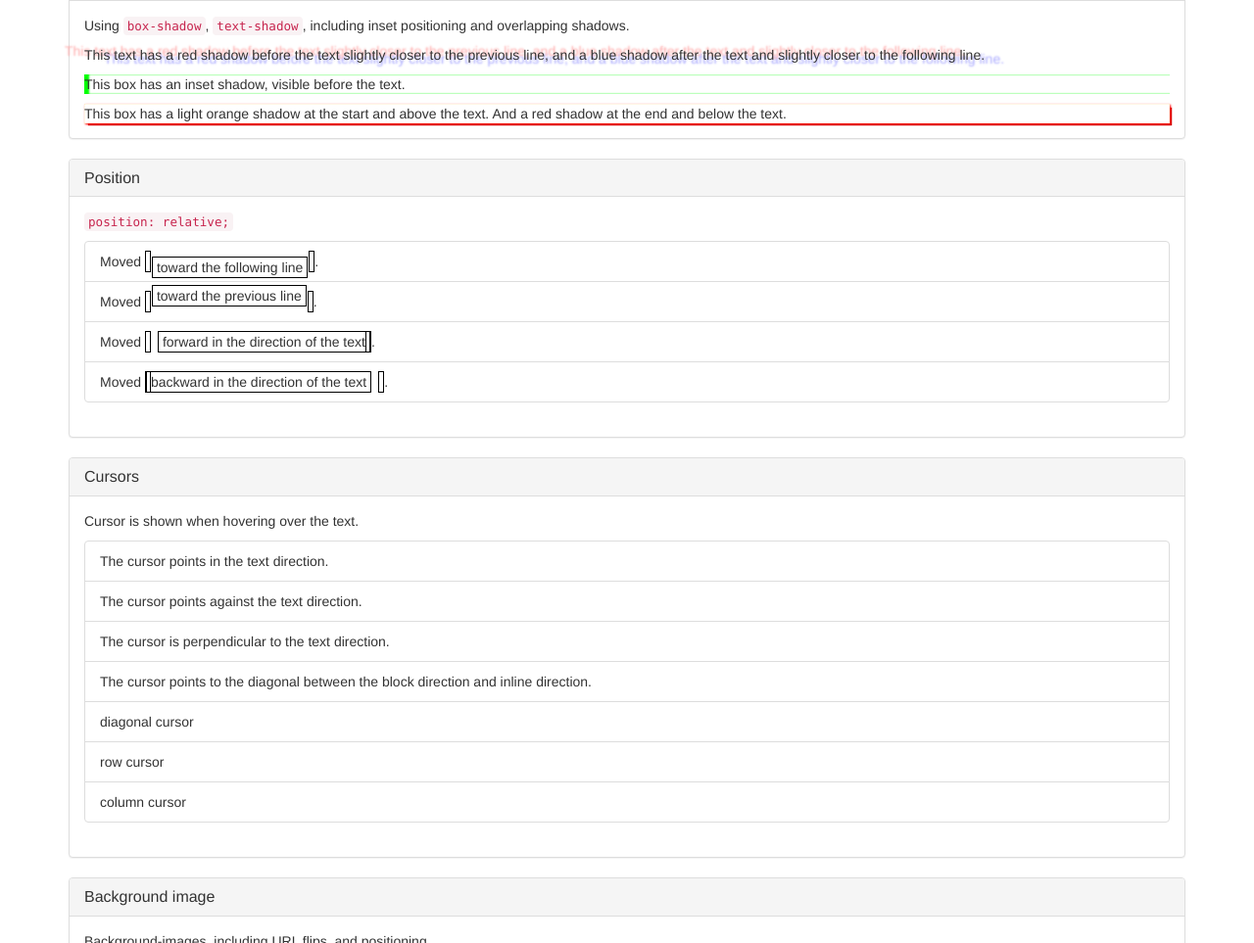
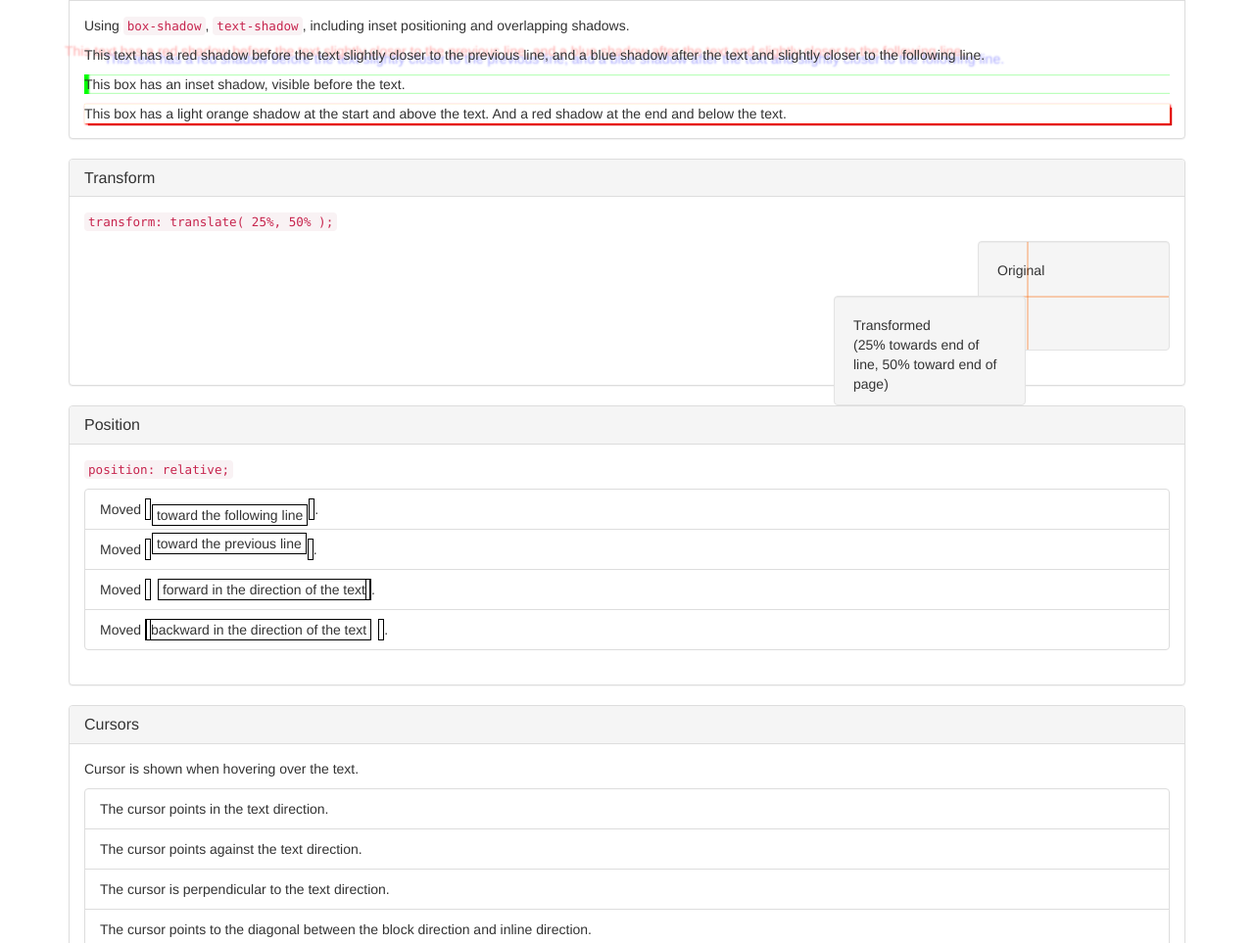
Before and after one commit to cssjanus/cssjanus.github.io, a website: page demo/index.html in a window 1280 px wide. Shown: the part 1609-2572 px from the top of the page at 98% size. Drawn offline with nearby package versions, Linux system fonts and the light colour scheme.

Commit message:
demo: Add transform example
Ref cssjanus/cssjanus#45.

```diff
--- a/demo/index.html
+++ b/demo/index.html
@@ -177,6 +177,39 @@
 
 	.box-shadows2 {
 		box-shadow: 1px 1px 2px red, 3px 3px 1px -1px #C00, 0 0 1px orange inset;
+	}
+
+	/* Transform */
+
+	.transformed {
+		transform: translate( 25%, 50% );
+		width: 14em;
+		height: 8em;
+	}
+	.untransformed {
+		width: 14em;
+		height: 8em;
+		position: relative;
+	}
+	.untransformed::before {
+		content: "";
+		display: block;
+		width: 2px;
+		height: 100%;
+		position: absolute;
+		top: 0;
+		left: 25%;
+		background: rgba(250, 100, 0, 0.3);
+	}
+	.untransformed::after {
+		content: "";
+		display: block;
+		width: 100%;
+		height: 2px;
+		position: absolute;
+		top: 50%;
+		left: 0;
+		background: rgba(250, 100, 0, 0.3);
 	}
 
 	/* Position */
@@ -376,6 +409,18 @@
 		</div>
 	</div>
 	<div class="panel panel-default">
+		<div class="panel-heading"><h3 class="panel-title">Transform</h3></div>
+		<div class="panel-body">
+			<p><code>transform: translate( 25%, 50% );</code></p>
+			<div class="well p-float untransformed">
+			Original
+			</div>
+			<div class="well p-float transformed">
+			Transformed<br>(25% towards end of line, 50% toward end of page)
+			</div>
+		</div>
+	</div>
+	<div class="panel panel-default">
 		<div class="panel-heading"><h3 class="panel-title">Position</h3></div>
 		<div class="panel-body">
 			<p><code>position: relative;</code></p>
```
